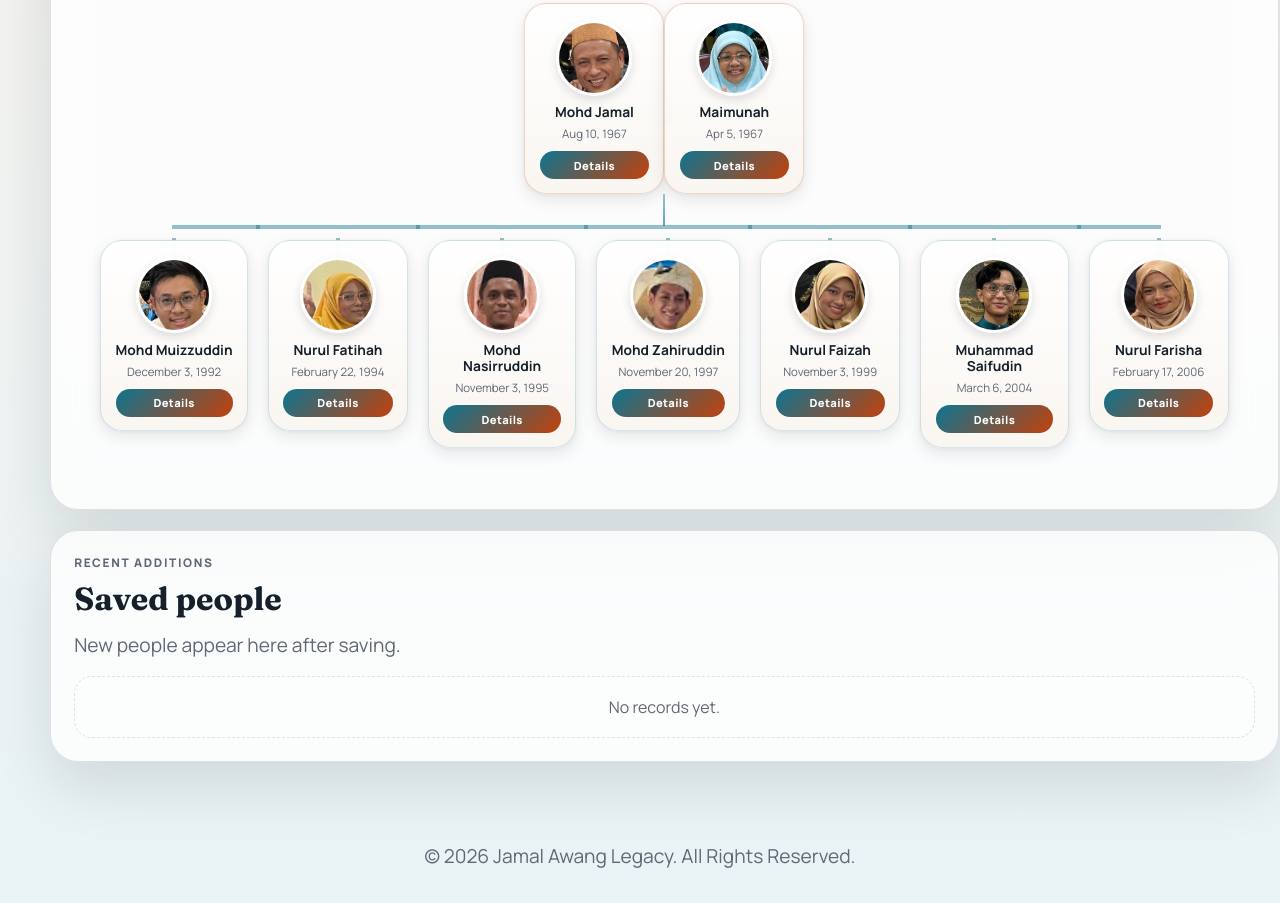
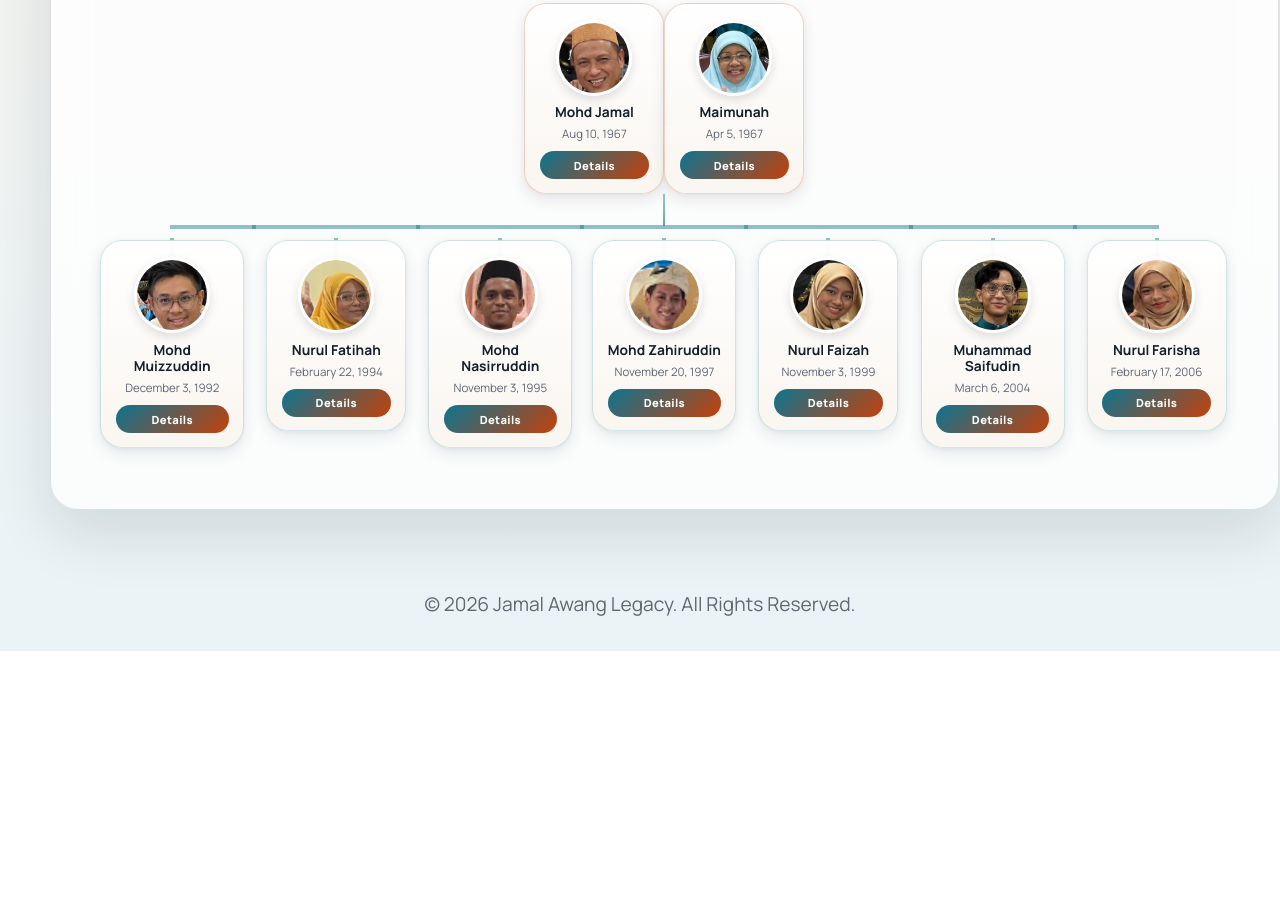
Before and after one commit to Iamatto01/SentinelTree, a plain HTML site: page index.html in a window 1280 px wide. Shown: the part 588-1491 px from the top of the page. After the commit the page ends 1239 px from the top, so only its background shows below. Drawn offline with Linux system fonts and the light colour scheme; no server answers.

Commit message:
fix: node flex centering, removed recent panel, fixed grayscale button

```diff
--- a/index.html
+++ b/index.html
@@ -77,16 +77,7 @@
             <div id="family-tree-container"></div>
         </section>
 
-        <section class="panel">
-            <div class="panel-header">
-                <div>
-                    <p class="section-kicker">Recent additions</p>
-                    <h2>Saved people</h2>
-                </div>
-                <p class="section-note">New people appear here after saving.</p>
-            </div>
-            <div id="recent-people-list" class="people-grid"></div>
-        </section>
+
     </main>
 
     <footer>
--- a/style.css
+++ b/style.css
@@ -1998,7 +1998,7 @@ body.night .sub-tree-divider {
 /* All knot elements are flex containers */
 [data-knot] {
     display: flex;
-    flex-grow: 1;
+    flex: 1 1 0%; /* Equal width distribution regardless of content */
     justify-content: center;
     position: relative;
     z-index: 1;
@@ -2192,7 +2192,7 @@ body.night [data-symbol].oc-node:hover {
     opacity: 0.7;
 }
 
-[data-symbol].oc-node--deceased .oc-node-btn {
+[data-symbol].oc-node--deceased .oc-node-details {
     filter: grayscale(100%);
     opacity: 0.8;
 }
```
